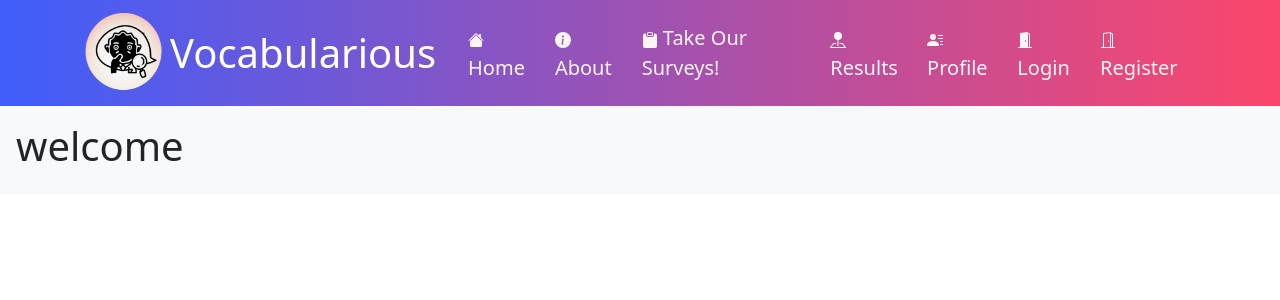
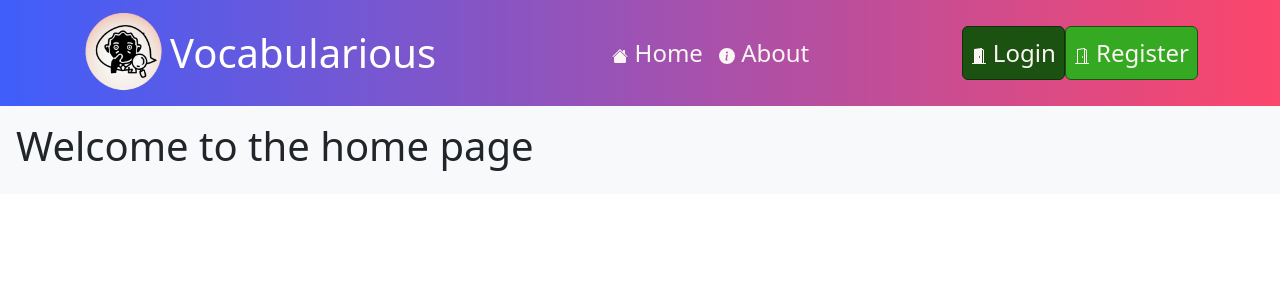
Before and after one commit to MUHBHU24/FYP, a Vue app in the folder fyp_frontend/: page / in a window 1280 px wide. Shown: the top 300 px of the page. Built offline with nearby package versions, Linux system fonts and the light colour scheme.

Commit message:
can now logout

```diff
--- a/fyp_frontend/src/App.vue
+++ b/fyp_frontend/src/App.vue
@@ -1,8 +1,8 @@
 <script>
 import NavBar from "./components/NavBar.vue";
 import ToastNotification from "./components/ToastNotification.vue";
+import axios from "axios";
 import { useAuthUserStore } from "./stores/AuthUser";
-import axios from "axios";
 
 export default {
     setup() {
@@ -14,11 +14,6 @@ export default {
     },
 
     name: "App",
-
-    components: {
-        NavBar, // Import the NavBar component to display the navigation bar
-        ToastNotification, // Import the ToastNotification component to display pop-up notifications
-    },
 
     beforeCreate() {
         // Initialize the AuthUserStore to handle the user's authentication status and profile before the app is created before they log in
@@ -34,6 +29,11 @@ export default {
             axios.defaults.headers.common["Authorization"] = null; // Delete the token from the header if the user is not logged in to prevent errors
         }
     },
+
+    components: {
+        NavBar, // Import the NavBar component to display the navigation bar
+        ToastNotification, // Import the ToastNotification component to display pop-up notifications
+    },
 };
 </script>
 
--- a/fyp_frontend/src/components/NavBar.vue
+++ b/fyp_frontend/src/components/NavBar.vue
@@ -1,4 +1,28 @@
-<script></script>
+<script>
+import { useAuthUserStore } from "../stores/AuthUser";
+import { useRouter } from "vue-router";
+import axios from "axios";
+
+export default {
+    setup() {
+        const AuthUserStore = useAuthUserStore(); // Initialize the AuthUserStore to handle the user's authentication status and profile
+        const router = useRouter(); // Initialize the router to handle navigation
+
+        const logout = () => {
+            AuthUserStore.deleteToken(); // Log the user out by deleting their token
+
+            axios.defaults.headers.common["Authorization"] = null; // Delete the token from the header
+
+            router.push("/login"); // Redirect the user to the login page
+        };
+
+        return {
+            AuthUserStore, // Make AuthUserStore available to the template
+            logout, // Make logout() available to the template
+        };
+    },
+};
+</script>
 
 <template>
     <header>
@@ -37,9 +61,12 @@
                     class="collapse navbar-collapse justify-content-center"
                     id="navbarNav"
                 >
-                    <ul class="navbar-nav fs-5">
+                    <ul class="navbar-nav fs-4">
                         <li class="nav-item">
-                            <a class="nav-link custom-nav-link" href="#"
+                            <RouterLink
+                                to="/home"
+                                class="nav-link custom-nav-link"
+                                href="#"
                                 ><svg
                                     xmlns="http://www.w3.org/2000/svg"
                                     width="16"
@@ -55,11 +82,14 @@
                                         d="m8 3.293 6 6V13.5a1.5 1.5 0 0 1-1.5 1.5h-9A1.5 1.5 0 0 1 2 13.5V9.293l6-6Z"
                                     />
                                 </svg>
-                                Home</a
+                                Home</RouterLink
                             >
                         </li>
                         <li class="nav-item">
-                            <a class="nav-link custom-nav-link" href="#"
+                            <RouterLink
+                                to="/about"
+                                class="nav-link custom-nav-link"
+                                href="#"
                                 ><svg
                                     xmlns="http://www.w3.org/2000/svg"
                                     width="16"
@@ -72,11 +102,17 @@
                                         d="M8 16A8 8 0 1 0 8 0a8 8 0 0 0 0 16zm.93-9.412-1 4.705c-.07.34.029.533.304.533.194 0 .487-.07.686-.246l-.088.416c-.287.346-.92.598-1.465.598-.703 0-1.002-.422-.808-1.319l.738-3.468c.064-.293.006-.399-.287-.47l-.451-.081.082-.381 2.29-.287zM8 5.5a1 1 0 1 1 0-2 1 1 0 0 1 0 2z"
                                     />
                                 </svg>
-                                About</a
+                                About</RouterLink
                             >
                         </li>
-                        <li class="nav-item">
-                            <a class="nav-link custom-nav-link" href="#"
+                        <li
+                            class="nav-item"
+                            v-if="AuthUserStore.AuthUser.isAuthenticated"
+                        >
+                            <RouterLink
+                                to="/surveys"
+                                class="nav-link custom-nav-link"
+                                href="#"
                                 ><svg
                                     xmlns="http://www.w3.org/2000/svg"
                                     width="16"
@@ -90,11 +126,17 @@
                                         d="M10 1.5a.5.5 0 0 0-.5-.5h-3a.5.5 0 0 0-.5.5v1a.5.5 0 0 0 .5.5h3a.5.5 0 0 0 .5-.5v-1Zm-5 0A1.5 1.5 0 0 1 6.5 0h3A1.5 1.5 0 0 1 11 1.5v1A1.5 1.5 0 0 1 9.5 4h-3A1.5 1.5 0 0 1 5 2.5v-1Zm-2 0h1v1A2.5 2.5 0 0 0 6.5 5h3A2.5 2.5 0 0 0 12 2.5v-1h1a2 2 0 0 1 2 2V14a2 2 0 0 1-2 2H3a2 2 0 0 1-2-2V3.5a2 2 0 0 1 2-2Z"
                                     />
                                 </svg>
-                                Take Our Surveys!</a
+                                Take Our Surveys!</RouterLink
                             >
                         </li>
-                        <li class="nav-item">
-                            <a class="nav-link custom-nav-link" href="#"
+                        <li
+                            class="nav-item"
+                            v-if="AuthUserStore.AuthUser.isAuthenticated"
+                        >
+                            <RouterLink
+                                to="/results"
+                                class="nav-link custom-nav-link"
+                                href="#"
                                 ><svg
                                     xmlns="http://www.w3.org/2000/svg"
                                     width="16"
@@ -112,11 +154,17 @@
                                         d="M4 4a4 4 0 1 1 4.5 3.969V13.5a.5.5 0 0 1-1 0V7.97A4 4 0 0 1 4 3.999z"
                                     />
                                 </svg>
-                                Results</a
+                                Results</RouterLink
                             >
                         </li>
-                        <li class="nav-item">
-                            <a class="nav-link custom-nav-link" href="#"
+                        <li
+                            class="nav-item"
+                            v-if="AuthUserStore.AuthUser.isAuthenticated"
+                        >
+                            <RouterLink
+                                to="/profile"
+                                class="nav-link custom-nav-link"
+                                href="#"
                                 ><svg
                                     xmlns="http://www.w3.org/2000/svg"
                                     width="16"
@@ -129,14 +177,20 @@
                                         d="M6 8a3 3 0 1 0 0-6 3 3 0 0 0 0 6zm-5 6s-1 0-1-1 1-4 6-4 6 3 6 4-1 1-1 1H1zM11 3.5a.5.5 0 0 1 .5-.5h4a.5.5 0 0 1 0 1h-4a.5.5 0 0 1-.5-.5zm.5 2.5a.5.5 0 0 0 0 1h4a.5.5 0 0 0 0-1h-4zm2 3a.5.5 0 0 0 0 1h2a.5.5 0 0 0 0-1h-2zm0 3a.5.5 0 0 0 0 1h2a.5.5 0 0 0 0-1h-2z"
                                     />
                                 </svg>
-                                Profile</a
+                                Profile</RouterLink
                             >
                         </li>
                     </ul>
                 </div>
-                <ul class="navbar-nav fs-5">
+                <ul
+                    class="navbar-nav fs-4"
+                    v-if="!AuthUserStore.AuthUser.isAuthenticated"
+                >
                     <li class="nav-item">
-                        <a class="nav-link custom-nav-link" href="#"
+                        <RouterLink
+                            to="/login"
+                            class="nav-link custom-nav-link btn custom-login-btn"
+                            href="#"
                             ><svg
                                 xmlns="http://www.w3.org/2000/svg"
                                 width="16"
@@ -149,11 +203,17 @@
                                     d="M1.5 15a.5.5 0 0 0 0 1h13a.5.5 0 0 0 0-1H13V2.5A1.5 1.5 0 0 0 11.5 1H11V.5a.5.5 0 0 0-.57-.495l-7 1A.5.5 0 0 0 3 1.5V15H1.5zM11 2h.5a.5.5 0 0 1 .5.5V15h-1V2zm-2.5 8c-.276 0-.5-.448-.5-1s.224-1 .5-1 .5.448.5 1-.224 1-.5 1z"
                                 />
                             </svg>
-                            Login</a
+                            Login</RouterLink
                         >
                     </li>
-                    <li class="nav-item">
-                        <a class="nav-link custom-nav-link" href="#"
+                    <li
+                        class="nav-item"
+                        v-if="!AuthUserStore.AuthUser.isAuthenticated"
+                    >
+                        <RouterLink
+                            to="/register"
+                            class="nav-link custom-nav-link btn custom-register-btn"
+                            href="#"
                             ><svg
                                 xmlns="http://www.w3.org/2000/svg"
                                 width="16"
@@ -169,7 +229,42 @@
                                     d="M10.828.122A.5.5 0 0 1 11 .5V1h.5A1.5 1.5 0 0 1 13 2.5V15h1.5a.5.5 0 0 1 0 1h-13a.5.5 0 0 1 0-1H3V1.5a.5.5 0 0 1 .43-.495l7-1a.5.5 0 0 1 .398.117zM11.5 2H11v13h1V2.5a.5.5 0 0 0-.5-.5zM4 1.934V15h6V1.077l-6 .857z"
                                 />
                             </svg>
-                            Register</a
+                            Register</RouterLink
+                        >
+                    </li>
+                </ul>
+                <ul
+                    class="navbar-nav fs-4"
+                    v-if="AuthUserStore.AuthUser.isAuthenticated"
+                >
+                    <!-- logout appears when user is authenticated, in place of where login/register would be -->
+                    <li class="nav-item">
+                        <RouterLink
+                            to="/login"
+                            class="nav-link custom-nav-link btn custom-logout-btn"
+                            href="#"
+                            @click="logout"
+                            ><svg
+                                xmlns="http://www.w3.org/2000/svg"
+                                width="16"
+                                height="16"
+                                fill="currentColor"
+                                class="bi bi-box-arrow-left"
+                                viewBox="0 0 16 16"
+                            >
+                                <path
+                                    fill-rule="evenodd"
+                                    d="M6 12.5a.5.5 0 0 0 .5.5h8a.5.5 0 0 0 .5-.5v-9a.5.5 0 0 0-.5-.5h-8a.5.5 0 0 0-.5.5v2a.5.5 0 0 1-1 0v-2A1.5 1.5 0 0 1 6.5 2h8A1.5 1.5 0 0 1 16 3.5v9a1.5 1.5 0 0 1-1.5 1.5h-8A1.5 1.5 0 0 1 5 12.5v-2a.5.5 0 0 1 1 0v2z"
+                                />
+                                <path
+                                    fill-rule="evenodd"
+                                    d="M.146 8.354a.5.5 0 0 1 0-.708l3-3a.5.5 0 1 1 .708.708L1.707 7.5H10.5a.5.5 0 0 1 0 1H1.707l2.147 2.146a.5.5 0 0 1-.708.708l-3-3z"
+                                />
+                                width="16" height="16" fill="currentColor"
+                                class="bi bi-door-closed-fill" viewBox="0 0 16
+                                16" >
+                            </svg>
+                            Logout</RouterLink
                         >
                     </li>
                 </ul>
@@ -180,3 +275,41 @@
         <RouterView />
     </main>
 </template>
+
+<style scoped>
+.custom-login-btn {
+    color: #fff;
+    background-color: #1b5211;
+    border-color: #0c3106;
+    transition: background-color 0.3s, border-color 0.3s;
+}
+
+.custom-login-btn:hover {
+    background-color: #34a921;
+    border-color: #1b5211;
+}
+
+.custom-register-btn {
+    color: #4e73df;
+    background-color: #34a921;
+    border-color: #1b5211;
+    transition: color 0.3s, background-color 0.3s, border-color 0.3s;
+}
+
+.custom-register-btn:hover {
+    color: #fff;
+    background-color: #249510;
+    border-color: #10340a;
+}
+.custom-logout-btn {
+    color: #fff;
+    background-color: #b22222;
+    border-color: #6b1515;
+    transition: background-color 0.3s, border-color 0.3s;
+}
+
+.custom-logout-btn:hover {
+    background-color: #dc3232;
+    border-color: #b22222;
+}
+</style>
--- a/fyp_frontend/src/router/index.js
+++ b/fyp_frontend/src/router/index.js
@@ -16,13 +16,17 @@ const router = createRouter({
             component: HomeView,
         },
         {
+            path: '/home',
+            redirect: '/'
+        },
+        {
             path: "/about",
             name: "about",
             component: AboutView,
         },
         {
-            path: "/survey",
-            name: "survey",
+            path: "/surveys",
+            name: "surveys",
             component: SurveyView,
         },
         {
--- a/fyp_frontend/src/views/HomeView.vue
+++ b/fyp_frontend/src/views/HomeView.vue
@@ -2,6 +2,6 @@
 
 <template>
     <main>
-        <h1>welcome</h1>
+        <h1>Welcome to the home page</h1>
     </main>
 </template>
--- a/fyp_frontend/src/views/ResultsView.vue
+++ b/fyp_frontend/src/views/ResultsView.vue
@@ -1,7 +1,7 @@
 <script></script>
 
 <template>
-    <div class="profile">
-        <h1>This is a profile page</h1>
+    <div class="results">
+        <h1>This is a results page</h1>
     </div>
 </template>
```
Also changed, not shown: 1 other file (tests, documents, lock files or other folders).
